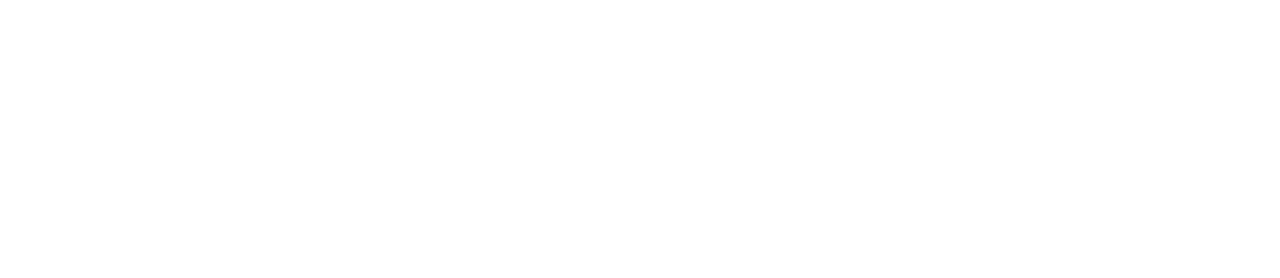
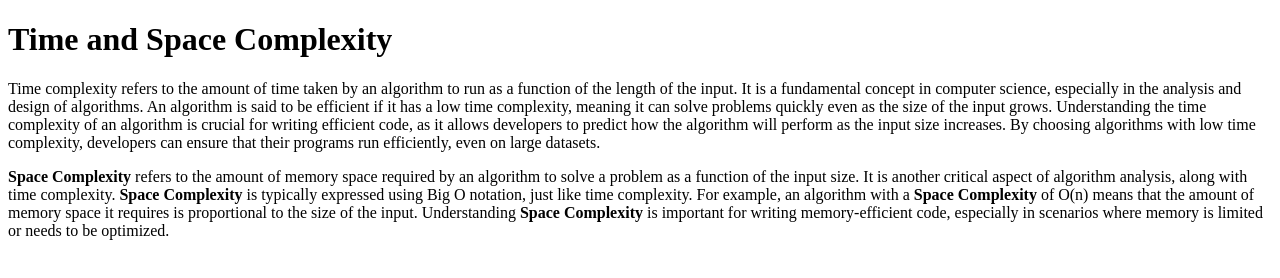
Before and after one commit to acciojob/time-and-space-complexity-imsunokdir, a website: page main.html in a window 1280 px wide. Drawn offline with Linux system fonts and the light colour scheme.

Commit message:
created a submission

```diff
--- a/main.html
+++ b/main.html
@@ -8,9 +8,11 @@
 
 <body>
 	<!-- the entire body must be written by student -->
-    <script type="text/javascript" src="./script.js">
-</script>
-
+	<h1>Time and Space Complexity</h1>
+	<p>Time complexity refers to the amount of time taken by an algorithm to run as a function of the length of the input. It is a fundamental concept in computer science, especially in the analysis and design of algorithms. An algorithm is said to be efficient if it has a low time complexity, meaning it can solve problems quickly even as the size of the input grows. Understanding the time complexity of an algorithm is crucial for writing efficient code, as it allows developers to predict how the algorithm will perform as the input size increases. By choosing algorithms with low time complexity, developers can ensure that their programs run efficiently, even on large datasets.</p>
+	<p>
+		<b>Space Complexity</b> refers to the amount of memory space required by an algorithm to solve a problem as a function of the input size. It is another critical aspect of algorithm analysis, along with time complexity. <b>Space Complexity</b> is typically expressed using Big O notation, just like time complexity. For example, an algorithm with a <b>Space Complexity</b> of O(n) means that the amount of memory space it requires is proportional to the size of the input. Understanding <b>Space Complexity</b> is important for writing memory-efficient code, especially in scenarios where memory is limited or needs to be optimized.
+	</p>
 </body>
 
 </html>
```
